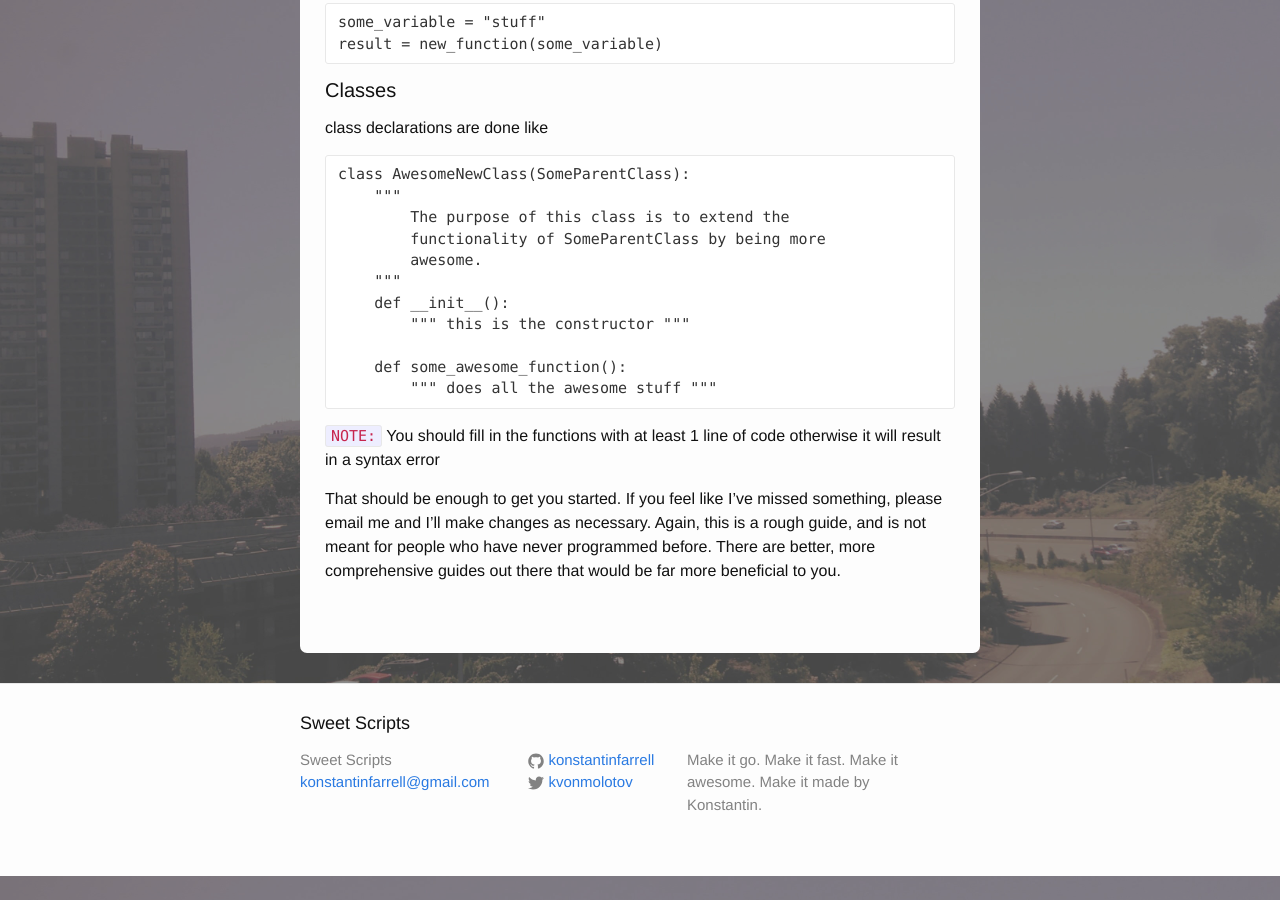
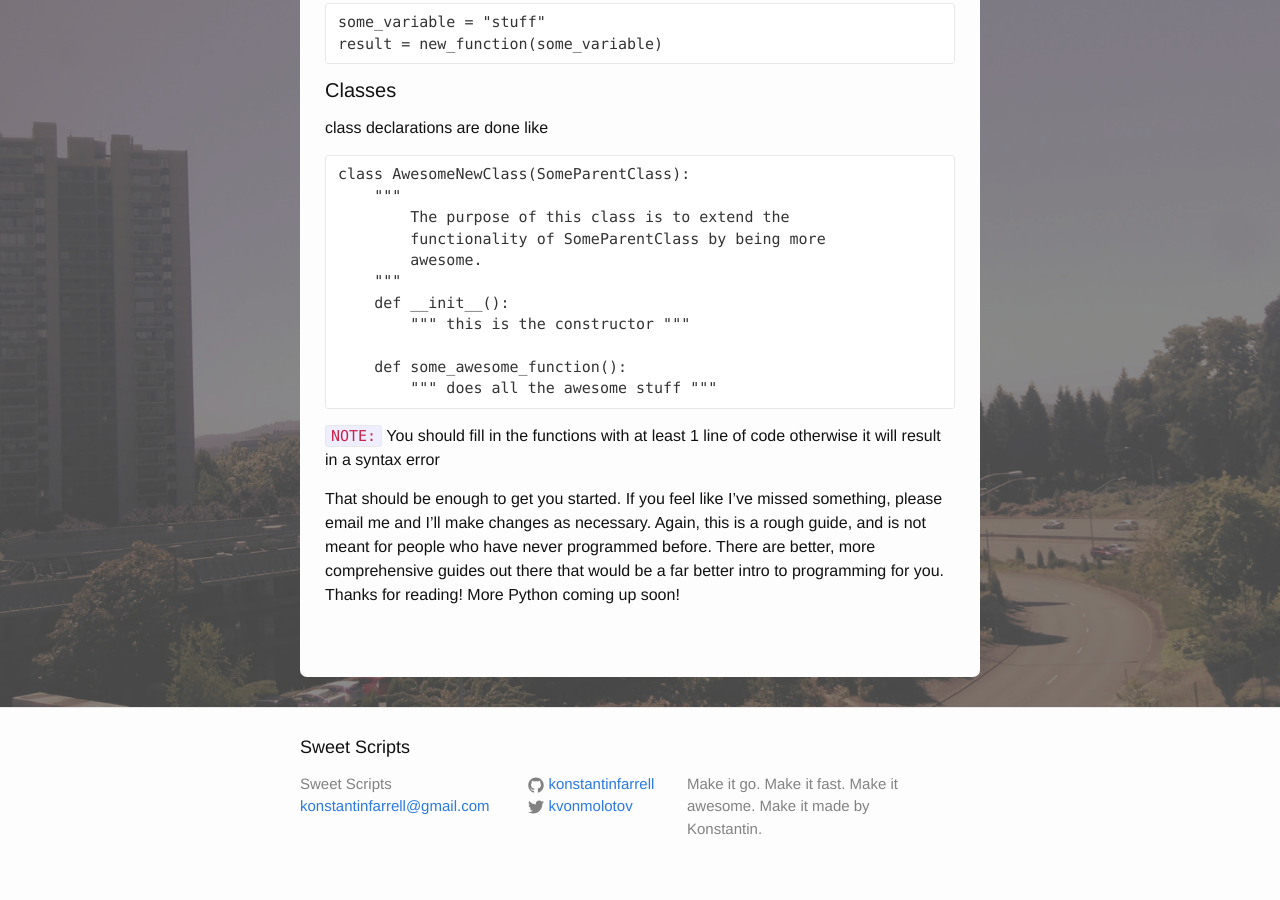
Before and after one commit to plosive/konstantinfarrell.github.io, a Jekyll site: the page built from _posts/2015-07-04-python.md, in a window 1280 px wide and 900 px high, scrolled down 3726 px. Built offline with Jekyll 4.4.1, drawn with Linux system fonts in a browser that asks for light colours; before the commit the page ends 4602 px from its top, so only the background shows below that.

Commit message:
Update python guide

```diff
--- a/_posts/2015-07-04-python.md
+++ b/_posts/2015-07-04-python.md
@@ -176,4 +176,5 @@ class declarations are done like
 
 `NOTE:` You should fill in the functions with at least 1 line of code otherwise it will result in a syntax error
 
-That should be enough to get you started. If you feel like I've missed something, please email me and I'll make changes as necessary. Again, this is a rough guide, and is not meant for people who have never programmed before. There are better, more comprehensive guides out there that would be far more beneficial to you.
+That should be enough to get you started. If you feel like I've missed something, please email me and I'll make changes as necessary. Again, this is a rough guide, and is not meant for people who have never programmed before. There are better, more comprehensive guides out there that would be a far better intro to programming for you.
+Thanks for reading! More Python coming up soon!
```
